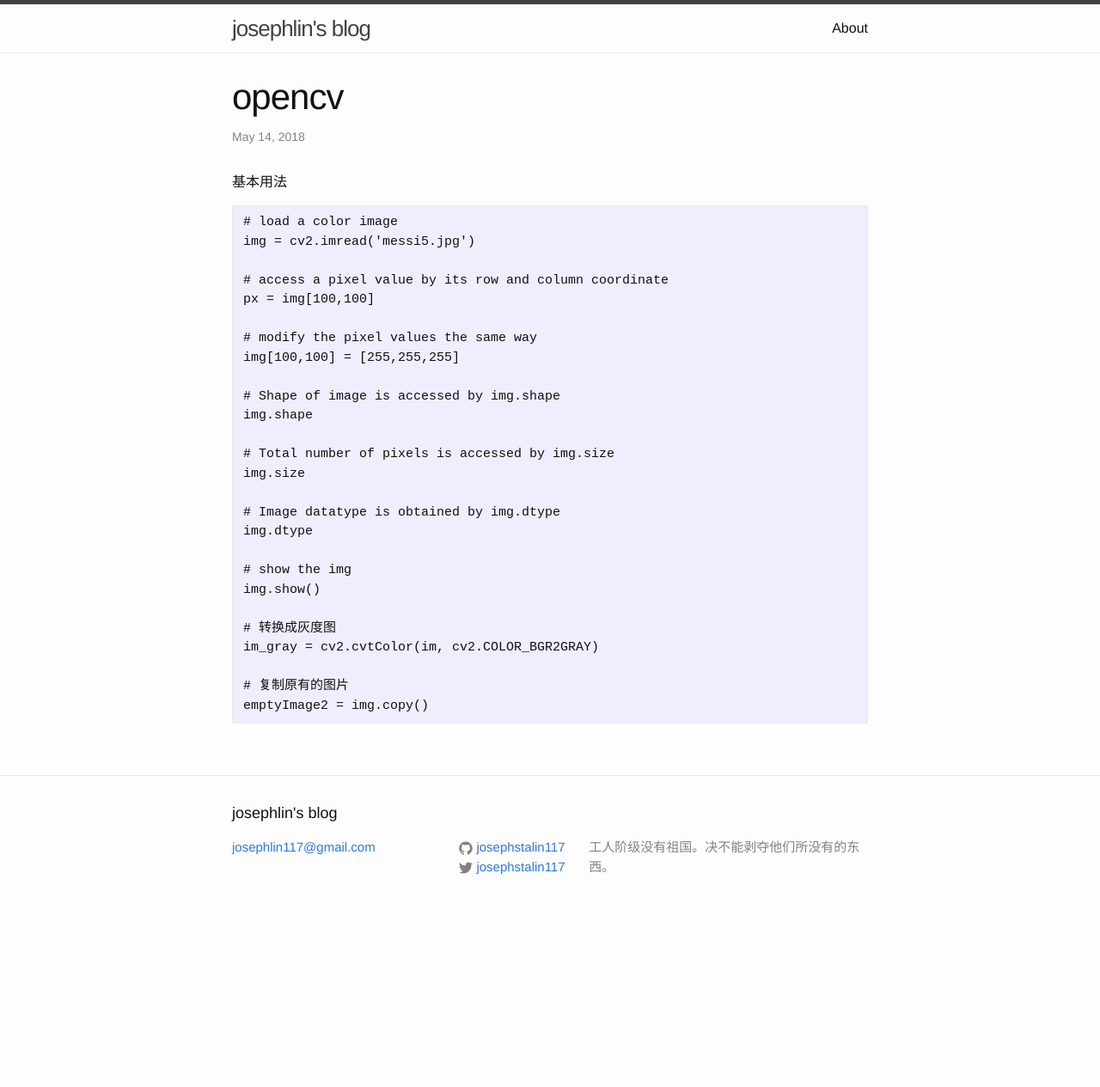
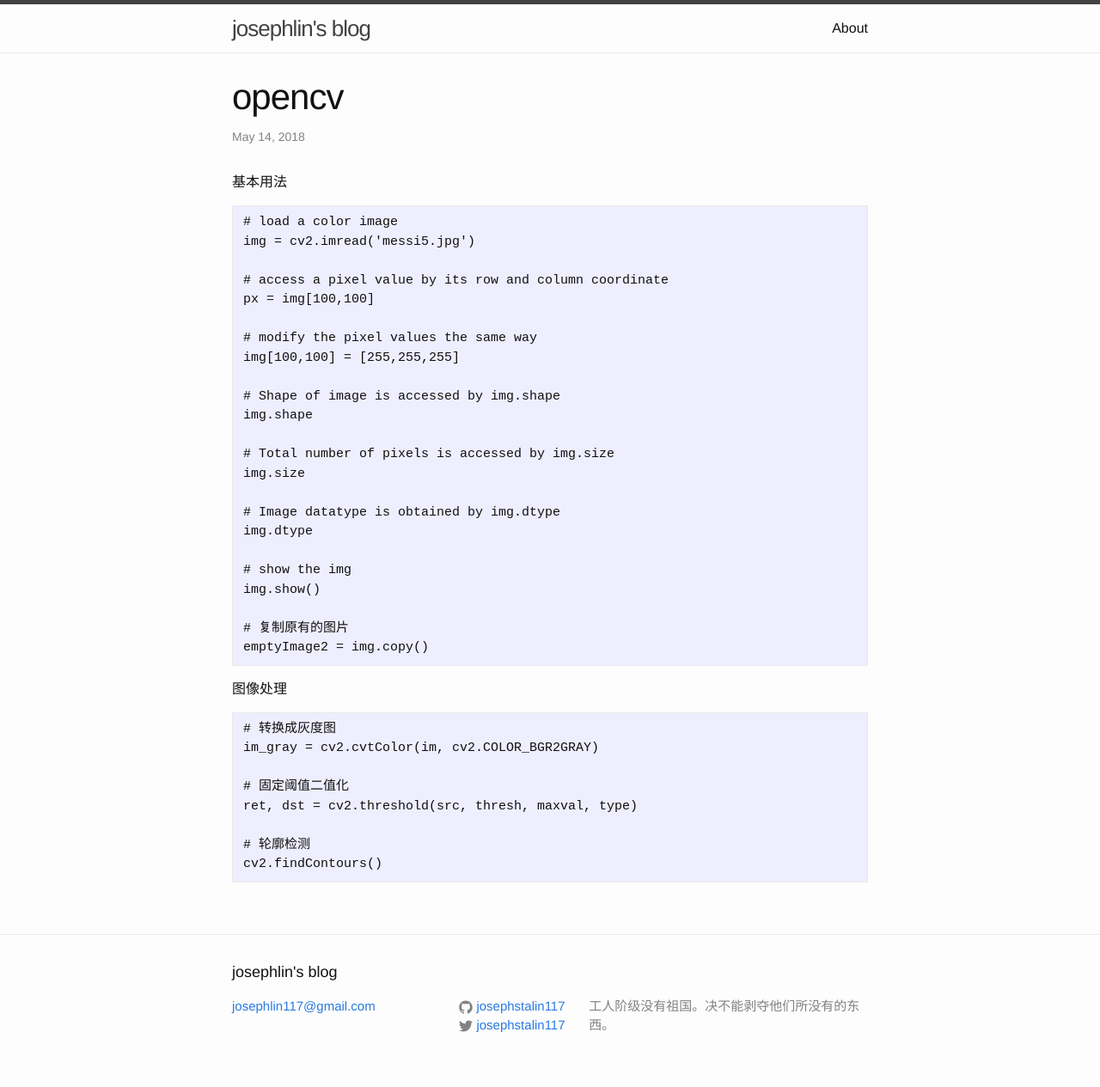
Before and after one commit to josephstalin117/josephstalin117.github.io, a Jekyll site: the page built from _posts/2018-5-14-opencv.markdown, in a window 1280 px wide. Shown: the whole page at 86% size. Built offline with Jekyll 4.4.1, drawn with Linux system fonts in a browser that asks for light colours; before the commit the page ends 1080 px from its top, so only the background shows below that.

Commit message:
edit opencv article

````diff
--- a/_posts/2018-5-14-opencv.markdown
+++ b/_posts/2018-5-14-opencv.markdown
@@ -29,9 +29,18 @@ img.dtype
 # show the img
 img.show()
 
+# 复制原有的图片
+emptyImage2 = img.copy()
+```
+
+图像处理
+```
 # 转换成灰度图
 im_gray = cv2.cvtColor(im, cv2.COLOR_BGR2GRAY)
 
-# 复制原有的图片
-emptyImage2 = img.copy()
+# 固定阈值二值化
+ret, dst = cv2.threshold(src, thresh, maxval, type)
+
+# 轮廓检测
+cv2.findContours()
 ```
````
